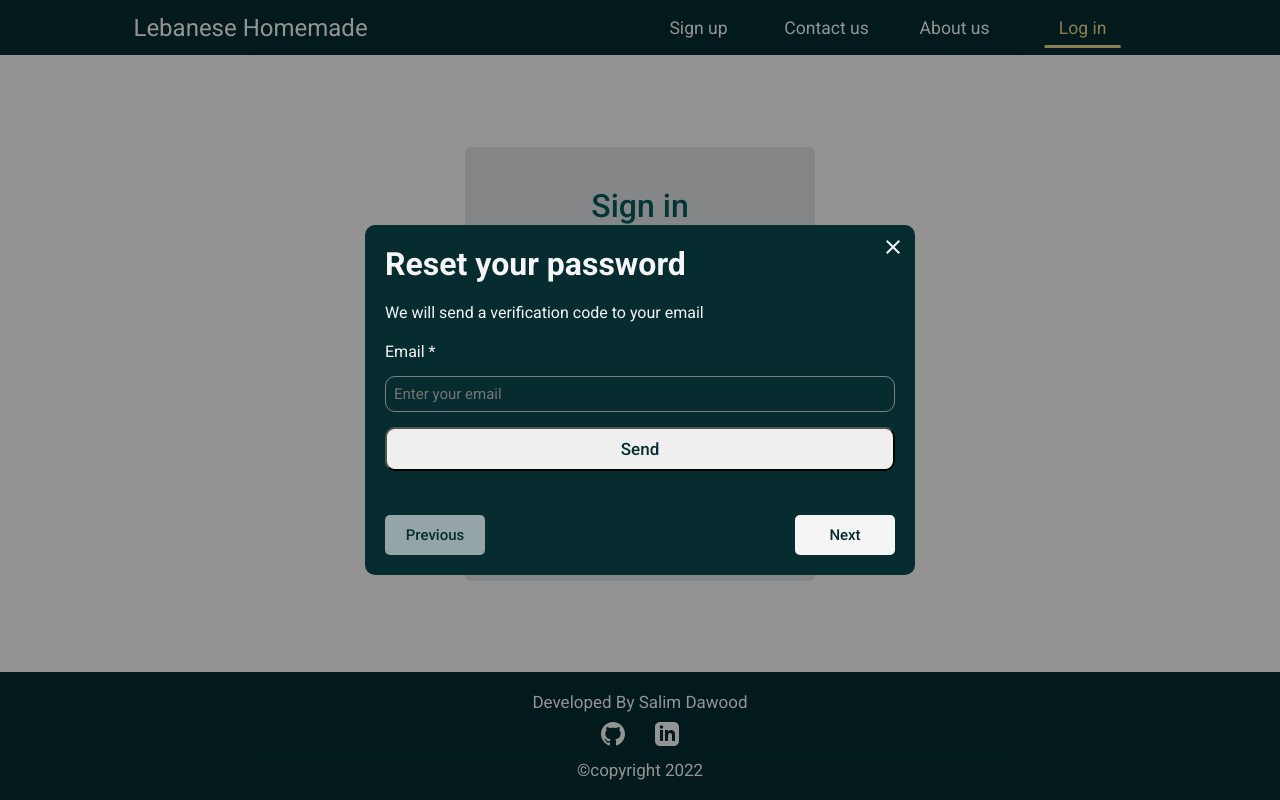
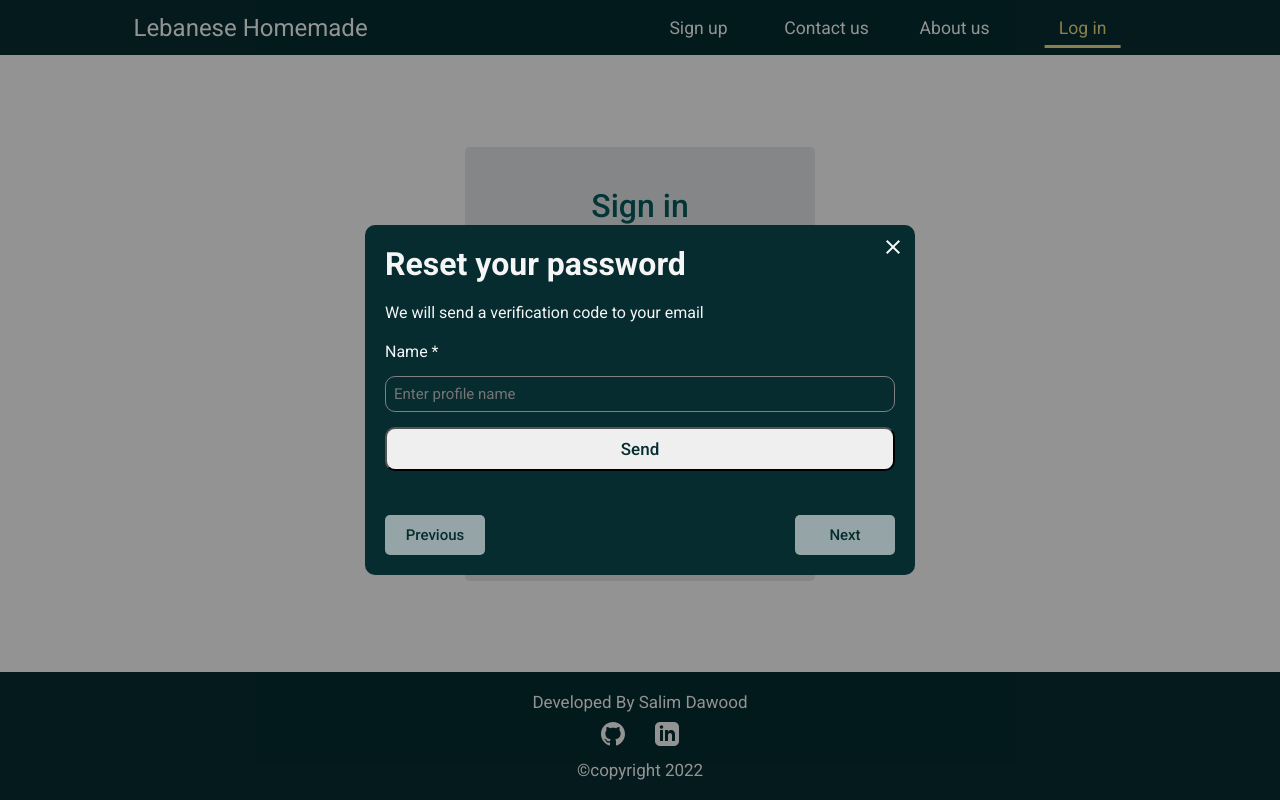
Before and after one commit to salimdawood/Lebanese-Homemade-Frontend, a React (Create React App) app: page /signin in a window 1280 px wide. Both pictures are taken after a click on the element "Reset password". Built offline with nearby package versions, Linux system fonts and the light colour scheme; no server answers.

Commit message:
api-get-emial-send-code

```diff
--- a/src/components/EmailFragment.jsx
+++ b/src/components/EmailFragment.jsx
@@ -1,27 +1,44 @@
-import React,{useState,useEffect} from 'react'
+import React,{useState,useEffect,useRef} from 'react'
+import reactDom from 'react-dom'
 //unique id
 import { nanoid } from 'nanoid'
 //components
 import {Close} from './Svg'
 //api
 import { URL_PATH } from '../constantVariables/path'
-import * as Axios from 'axios'
+import axios, * as Axios from 'axios'
 //email verification
 import emailjs from 'emailjs-com'
 
-const EmailFragment = ({form,setForm,setPage,setLoading}) => {
+const EmailFragment = (props) => {
 
+  const {form,setForm,setPage,setLoading,setCodeSent} = props
+  const formRef  = useRef()
 
   const sendVerification = async(e)=>{
+
     e.preventDefault()
     setLoading(true)
+
     try {
-      const result = await emailjs.sendForm('service_zce6oq2','template_5a3an0o',e.target,'pREPpjkuU35zUe2vI')
-      console.log(result)
-      setPage(2)
+      const result_api = await axios.get(URL_PATH+`Users/${form.email}`)
+      console.log(result_api)
+      if(result_api.data !== null){
+        let form_copy = formRef.current.cloneNode(true)
+        let form_input_email = React.createElement('input',{type:'email',name:'email',defaultValue:result_api.data})
+        let form_input_message = React.createElement('input',{type:'text',name:'message',defaultValue:form.message})
+        let form_input_container = React.createElement('div',{},form_input_email,form_input_message)
+        reactDom.render(form_input_container,form_copy)
+        console.log(form_copy)
+        const result_email = await emailjs.sendForm('service_zce6oq2','template_5a3an0o',form_copy,'pREPpjkuU35zUe2vI')
+        console.log(result_email)
+        setPage(2)
+        setCodeSent(true)
+      }
     } catch (error) {
       console.log(error)
     }
+
     setLoading(false)
   }
 
@@ -30,13 +47,11 @@ const EmailFragment = ({form,setForm,setPage,setLoading}) => {
     <>
       <h1>Reset your password</h1>
       <p>We will send a verification code to your email</p>
-      <form className='email-form' onSubmit={sendVerification}>
-        <label>Email *</label>
-        <input type="email" name="email" value={form.email}
+      <form ref={formRef} className='email-form' onSubmit={sendVerification}>
+        <label>Name *</label>
+        <input type="text" name="email" value={form.email}
         onChange={(e)=>setForm({...form,[e.target.name]:e.target.value})}
-        placeholder="Enter your email"  required/>
-        <input type="hidden" name="message" value={form.message}
-        onChange={(e)=>setForm({...form,[e.target.name]:e.target.value})} />
+        placeholder="Enter profile name"  required/>
         <input type="submit" value="Send"/>
       </form>
     </>
--- a/src/components/PasswordReset.jsx
+++ b/src/components/PasswordReset.jsx
@@ -10,6 +10,7 @@ import Loading from './Loading'
 const PasswordReset = ({popUpState}) => {
 
   const [loading,setLoading] = useState(false)
+  const [codeSent,setCodeSent] = useState(false)
 
   const [form,setForm] = useState({
     email:"",
@@ -31,12 +32,14 @@ const PasswordReset = ({popUpState}) => {
         <Close onClick={()=>popUpState(false)}/>
         {
           page===1?
-          <EmailFragment form={form} setForm={setForm} setPage={setPage} setLoading={setLoading}/>
+          <EmailFragment form={form} setForm={setForm} setPage={setPage} setLoading={setLoading}
+          setCodeSent={setCodeSent}
+          />
             :
           <VerificationFragment form={form}/>
         }
         <button className='prev-btn' disabled={page===1?true:false} onClick={prevFragment}>Previous</button>
-        <button className='next-btn' disabled={page===2?true:false} onClick={nextFragment}>Next</button>
+        <button className='next-btn' disabled={page===1 && codeSent?false:true} onClick={nextFragment}>Next</button>
       </div>
     </div>
   )
```
